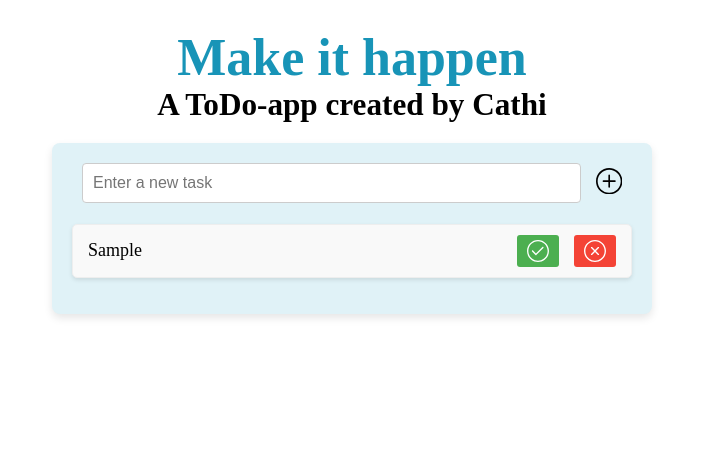
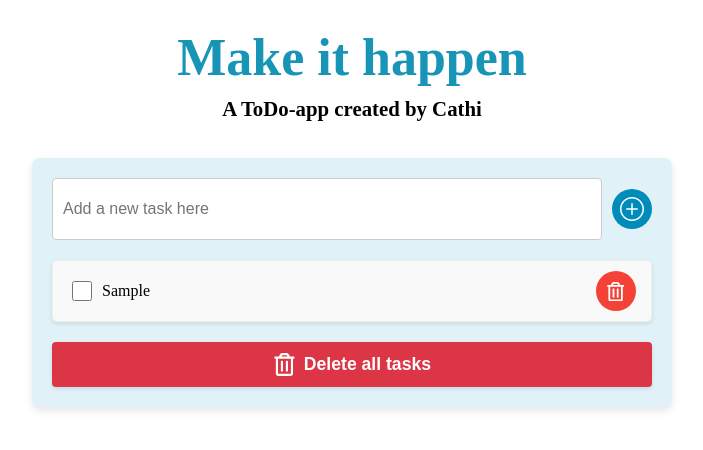
Before and after one commit to violacathrine/js-project-todo, a React (Vite) app: page / in a window 1280 px wide. Both pictures are taken after typing "Sample" into the empty fields and a click on the button "Add task". Shown: the top 450 px of the page, without its empty margins (288-991 px from the left). Built offline with nearby package versions, Linux system fonts and the light colour scheme.

Commit message:
remove all task function and button

```diff
--- a/src/components/Header.jsx
+++ b/src/components/Header.jsx
@@ -32,9 +32,9 @@ export const HeaderText = styled.h1`
   }
 `
 export const HeaderSubtitle = styled.h2`
-  font-size: 1.5em;
+  font-size: 1em;
   color:rgb(0, 0, 0);
-  margin: 0;
+  margin-top: 10px;
   text-align: center;
 
   @media (max-width: 600px) {
--- a/src/components/TaskForm.jsx
+++ b/src/components/TaskForm.jsx
@@ -2,19 +2,22 @@ import { useState } from "react";
 import { useTaskStore } from "../stores/useTaskStore";
 import { TaskList } from "./TaskList";
 import { SlPlus } from "react-icons/sl";
+import { FaRegTrashAlt } from "react-icons/fa";
 import {
   FormContainer,
   StyledForm,
   FormLabel,
   FormInput,
   AddButton,
-  IconWrapper
+  IconWrapper,
+  ClearAllButton,
 } from './TaskForm.styles.jsx';
 
 
 export const TaskForm = () => {
   const [taskValue, setTaskValue] = useState("");
   const addTask = useTaskStore((state) => state.addTask);
+  const removeAllTasks = useTaskStore((state) => state.removeAllTasks);
 
   const handleSubmit = (e) => {
     e.preventDefault();
@@ -22,6 +25,12 @@ export const TaskForm = () => {
     if (taskValue.trim()) {
       addTask(taskValue);
       setTaskValue("");
+    }
+  };
+
+  const handleClearAll = () => {
+    if (window.confirm("Are you sure you want to delete all tasks? This action cannot be undone.")) {
+      removeAllTasks();
     }
   };
 
@@ -35,14 +44,18 @@ export const TaskForm = () => {
           name="newTask"
           value={taskValue}
           onChange={(e) => setTaskValue(e.target.value)}
-          placeholder="Enter a new task"
+          placeholder="Add a new task here"
           required
         />
-        <AddButton type="submit">
+        <AddButton type="submit" title="Add task">
           <IconWrapper><SlPlus /></IconWrapper>
         </AddButton>
       </StyledForm>
       <TaskList />
+
+      <ClearAllButton onClick={handleClearAll} title="Delete all tasks">
+        <IconWrapper><FaRegTrashAlt /></IconWrapper> Delete all tasks
+      </ClearAllButton>
     </FormContainer>
   );
 };
--- a/src/components/TaskForm.styles.jsx
+++ b/src/components/TaskForm.styles.jsx
@@ -1,14 +1,16 @@
 import styled from 'styled-components';
 
 export const FormContainer = styled.div`
-  max-width: 600px;
   padding: 20px;
   background-color: #e0f2f7;
   border-radius: 8px;
   box-shadow: 0 4px 8px rgba(0, 0, 0, 0.1);
-  margin: 0 auto;
-  box-sizing: border-box;
+  margin-bottom: 20px;
+  max-width: 600px;
+  margin-left: auto;
+  margin-right: auto;
 `;
+
 
 export const StyledForm = styled.form`
   display: flex;
@@ -19,6 +21,14 @@ export const StyledForm = styled.form`
 export const FormLabel = styled.label`
   font-weight: bold;
   color: #333;
+  position: absolute;
+  width: 1px;
+  height: 1px;
+  margin: -1px;
+  padding: 0;
+  overflow: hidden;
+  clip: rect(0, 0, 0, 0);
+  border: 0;
 `;
 
 export const FormInput = styled.input`
@@ -27,27 +37,58 @@ export const FormInput = styled.input`
   border: 1px solid #ccc;
   border-radius: 4px;
   font-size: 1em;
+  min-height: 40px;
 `;
 
+
 export const AddButton = styled.button`
-background: none;
-  color: black;
-  padding: 5px 5px;
+  background-color: #008CBA;
+  color: white;
+  width: 40px;
+  height: 40px;
   border: none;
+  border-radius: 50%;
   cursor: pointer;
-  font-size: 22px;
+  font-size: 1.5em;
   font-weight: bold;
   display: flex;
   align-items: center;
   justify-content: center;
+  flex-shrink: 0;
 
   &:hover {
-    color: #007bb5;
+    background-color: #007bb5;
   }
 `;
 
 export const IconWrapper = styled.span`
-  margin-right: 5px; /* Mellanrum mellan ikon och text/symbol */
-  font-size: 1.2em;
-  line-height: 1; /* För att bättre kontrollera ikonens vertikala justering */
+  display: flex;
+  align-items: center;
+  justify-content: center;
 `;
+
+export const ClearAllButton = styled.button`
+  background-color: #dc3545;
+  color: white;
+  width: 100%;
+  height: 45px;
+  border: none;
+  border-radius: 4px;
+  cursor: pointer;
+  font-size: 1.1em;
+  font-weight: bold;
+  display: flex;
+  align-items: center;
+  justify-content: center;
+  margin-top: 20px;
+  box-shadow: 0 2px 4px rgba(0, 0, 0, 0.1);
+
+  &:hover {
+    background-color: #c82333;
+  }
+
+  ${IconWrapper} {
+    margin-right: 8px;
+    font-size: 1.3em;
+  }
+`;
--- a/src/components/TaskList.jsx
+++ b/src/components/TaskList.jsx
@@ -1,13 +1,16 @@
+import React from 'react';
 import { useTaskStore } from "../stores/useTaskStore";
-import { SlCheck, SlClose } from "react-icons/sl";
+import { FaRegTrashAlt } from "react-icons/fa";
+
 import {
   StyledTaskList,
   TaskItem,
   TaskText,
-  CompleteButton,
   DeleteButton,
   TaskActions,
-  Icon
+  Icon,
+  CheckboxContainer,
+  TaskCheckbox
 } from './TaskList.styles.jsx';
 
 export const TaskList = () => {
@@ -19,19 +22,21 @@ export const TaskList = () => {
     <StyledTaskList>
       {tasks.map((task) => (
         <TaskItem key={task.id} $isCompleted={task.isCompleted}>
-          <TaskText>{task.text}</TaskText>
+          <CheckboxContainer>
+            <TaskCheckbox
+              type="checkbox"
+              title="Complete Task"
+              checked={task.isCompleted}
+              onChange={() => completeTask(task.id)}
+            />
+            <TaskText $isCompleted={task.isCompleted}>{task.text}</TaskText>
+          </CheckboxContainer>
 
           <TaskActions>
-            {!task.isCompleted ? (
-              <CompleteButton onClick={() => completeTask(task.id)}>
-                <SlCheck />
-              </CompleteButton>
-            ) : null}
-
-            <DeleteButton onClick={() => deleteTask(task.id)}>
-              <SlClose />
+            <DeleteButton onClick={() => deleteTask(task.id)} title="Delete Task">
+              <Icon><FaRegTrashAlt />
+              </Icon>
             </DeleteButton>
-
           </TaskActions>
         </TaskItem>
       ))}
--- a/src/components/TaskList.styles.jsx
+++ b/src/components/TaskList.styles.jsx
@@ -4,10 +4,12 @@ export const StyledTaskList = styled.ul`
   list-style: none;
   padding: 0;
   margin-top: 20px;
+  max-width: 600px;
+  margin-left: auto;
+  margin-right: auto;
 `;
 
 export const TaskItem = styled.li`
-font-size: 18px;
   display: flex;
   align-items: center;
   justify-content: space-between;
@@ -17,49 +19,67 @@ font-size: 18px;
   margin-bottom: 8px;
   border-radius: 5px;
   box-shadow: 0 2px 4px rgba(0, 0, 0, 0.1);
+  min-height: 40px;
+  box-sizing: border-box;
+`;
 
-  // Dynamic styling based on props
-  text-decoration: ${(props) => (props.$isCompleted ? 'line-through' : 'unset')};
-  color: ${(props) => (props.$isCompleted ? '#888' : 'inherit')};
+export const CheckboxContainer = styled.div`
+  display: flex;
+  align-items: center;
+  flex-grow: 1;
+  cursor: pointer;
+  padding-right: 10px;
+`;
+
+export const TaskCheckbox = styled.input`
+  width: 20px;
+  height: 20px;
+  margin-right: 10px;
+  cursor: pointer;
+  flex-shrink: 0;
 `;
 
 export const TaskText = styled.span`
-  flex-grow: 1;
+  text-decoration: ${(props) => (props.$isCompleted ? 'line-through' : 'unset')};
+  color: ${(props) => (props.$isCompleted ? '#888' : 'inherit')};
+  word-break: break-word;
+  font-size: 1em;
+  line-height: 1.4;
 `;
 
 export const TaskActionButton = styled.button`
-font-size: 22px;
-  margin-left: 10px;
-  padding: 5px 10px;
+  padding: 8px;
+  width: 40px;
+  height: 40px;
   border: none;
-  border-radius: 3px;
+  border-radius: 50%;
   cursor: pointer;
   font-weight: bold;
   display: flex;
   align-items: center;
   justify-content: center;
+  font-size: 1.2em;
+  flex-shrink: 0;
 
   &:hover {
     opacity: 0.8;
   }
 `;
 
-export const CompleteButton = styled(TaskActionButton)`
-  background-color: #4CAF50; /* Grön */
-  color: white;
-`;
-
 export const DeleteButton = styled(TaskActionButton)`
-  background-color: #f44336; /* Röd */
+  background-color: #f44336;
   color: white;
 `;
 
 export const TaskActions = styled.div`
   display: flex;
-  gap: 5px; /* Mellanrum mellan knapparna */
+  gap: 5px;
+  flex-shrink: 0;
+  align-items: center;
 `;
 
 export const Icon = styled.span`
-  margin-right: 5px; /* Mellanrum mellan ikon och text om det finns någon */
-  font-size: 1.2em;
+  display: flex;
+  align-items: center;
+  justify-content: center;
 `;
--- a/src/stores/useTaskStore.js
+++ b/src/stores/useTaskStore.js
@@ -2,15 +2,23 @@ import { create } from "zustand";
 
 export const useTaskStore = create((set) => ({
   tasks: [],
-  addTask: (text) => set((state) => ({
+
+  addTask: (text) =>
+    set((state) => ({
       tasks: [...state.tasks, { id: Date.now(), text, isCompleted: false }],
     })),
-  deleteTask: (id) => set((state) => ({
+
+  deleteTask: (id) =>
+    set((state) => ({
       tasks: state.tasks.filter((task) => task.id !== id),
     })),
-  completeTask: (id) => set((state) => ({
+
+  completeTask: (id) =>
+    set((state) => ({
       tasks: state.tasks.map((task) =>
         task.id === id ? { ...task, isCompleted: !task.isCompleted } : task
       ),
+
+      removeAllTasks: () => set({ tasks: [] }),
     })),
 }));
```
Also changed, not shown: src/components/Count.jsx (added, +10 -0 lines). Lines whose indentation alone changed are shown as unchanged.
